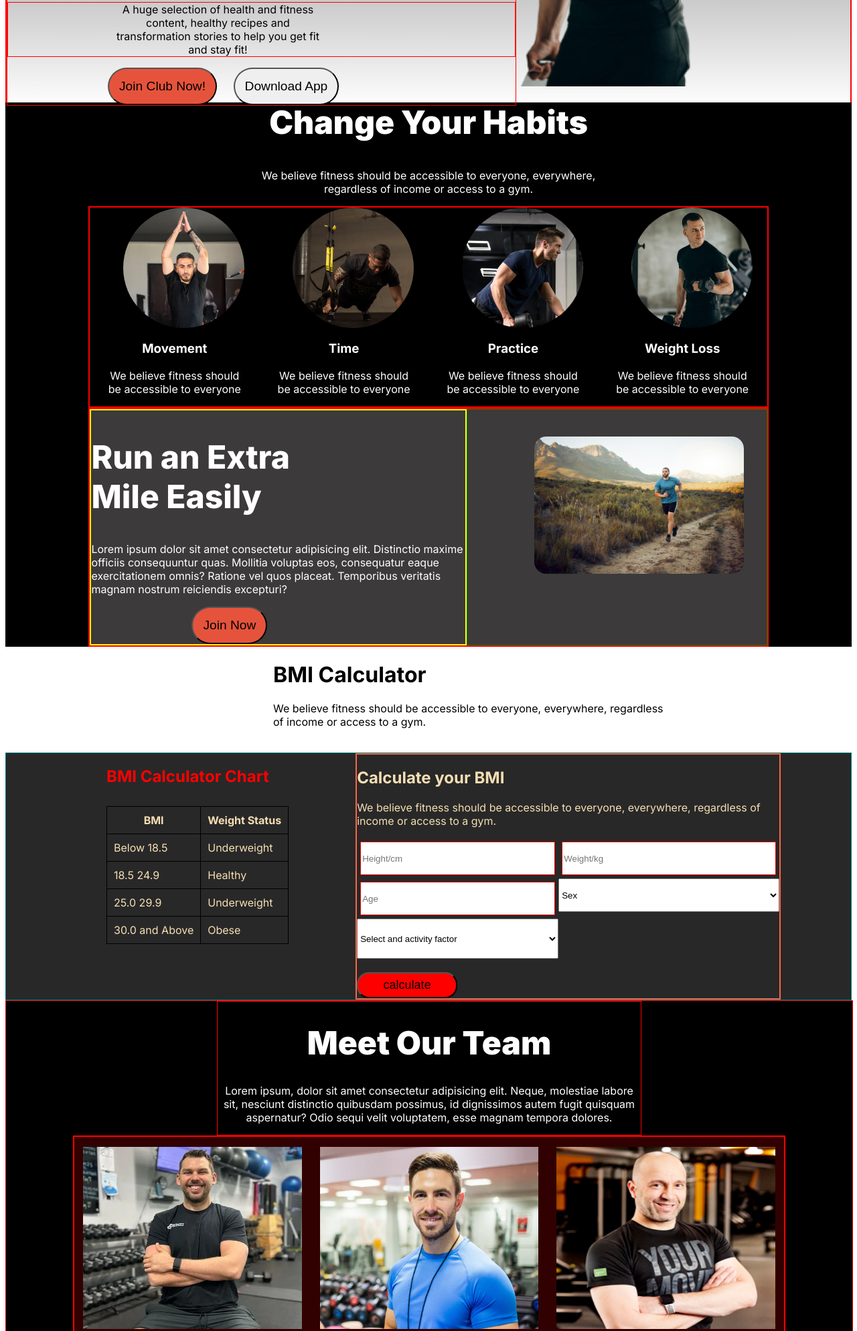
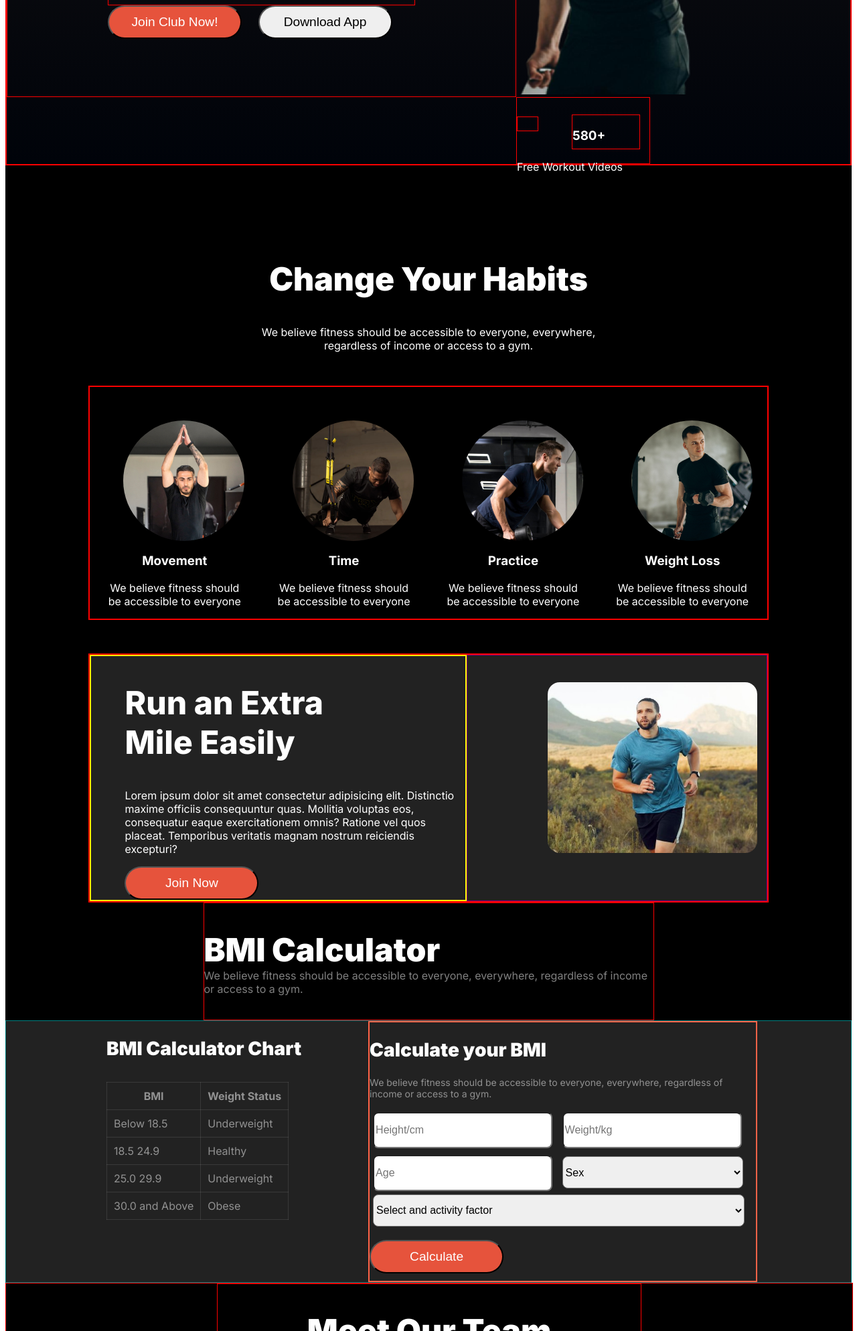
Before and after one commit to rasel3980/B10A2-versatile-ui-assignment, a plain HTML site: page index.html in a window 1280 px wide. Shown: the part 568-2556 px from the top of the page at 67% size. Drawn offline with Linux system fonts and the light colour scheme.

Commit message:
Resolve code

```diff
--- a/index.html
+++ b/index.html
@@ -7,32 +7,52 @@
     <link rel="stylesheet" href="styles/styles.css">
 </head>
 <body class="inter-font">
+    <section class="bgc">
         <header class="header">
             <nav class="navbar">
                 <h1 class="title"><i>Fitness</i></h1>
-            <ul class="nav-links">
+                <ul>
+                    <div class="list-item">
                         <li><a class="home-btn" href="">Home</a></li>
                         <li><a href="">Service</a></li>
                         <li><a href="">contact</a></li>
                         <li><a href="">About</a></li>
+                    </div>
                 </ul>
             </nav>
             <div class="container">
                 <div class="border">
-                <h1 class="title-1">Get body in shape & stay healthy</h1>
-                <p class="description">A huge selection of health and fitness content, healthy recipes and transformation stories to help you get fit and stay fit!</p>
+                    <div class="title-1"><h1>Get body in <span class="shape">shape </span> & stay healthy</h1></div>
+                    <div class="description">
+                        <p>A huge selection of health and fitness content, healthy recipes and transformation stories to help you get fit and stay fit!</p>
+                    </div>
                     <button class="btn1">Join Club Now!</button>
                     <button class="btn2">Download App</button>
                 </div>
                 <div>
                     <img class="img1" src="images/Images 2.png" alt="">
+                    <div class="box">
+                        <div class="box-container">
+                            <div class="circle-box">
+
+                            </div>
+                            <div class="count">
+                                <h3>580+</h3>
                             </div>
                         </div>
+                        <p class="box-description">Free Workout Videos</p>
+                    </div>
+                </div>
+
+            </div>
+
         </header>
         <main>
-            <section class="habit-section">
+                <div class="habit-section">
+                <div class="habit">
                     <h1 class="title-2">Change Your Habits</h1>
                     <p class="description-2">We believe fitness should be accessible to everyone, everywhere, regardless of income or access to a gym.</p>
+                </div>
                 <div class="habit-img">
                     <div>
                         <img class="img" src="images/image 2.png" alt="">
@@ -58,17 +78,17 @@
                 <div class="runner">
                     <div class="Runner">
                         <h1 class="runner-title">Run an Extra <br> Mile Easily</h1>
-                    <p>Lorem ipsum dolor sit amet consectetur adipisicing elit. Distinctio maxime officiis consequuntur quas. Mollitia voluptas eos, consequatur eaque exercitationem omnis? Ratione vel quos placeat. Temporibus veritatis magnam nostrum reiciendis excepturi?</p>
-                    <button class="btn1">Join Now</button>
+                        <p class="runner-description">Lorem ipsum dolor sit amet consectetur adipisicing elit. Distinctio maxime officiis consequuntur quas. Mollitia voluptas eos, consequatur eaque exercitationem omnis? Ratione vel quos placeat. Temporibus veritatis magnam nostrum reiciendis excepturi?</p>
+                        <button class="btn3">Join Now</button>
                     </div>
                     <div class="run-img">
-                    <img class="runner-img" src="images/run.jpg" alt="">
+                        <img class="runner-img" src="images/run2.jpg" alt="">
                     </div>
                 </div>
-        </section>
+            </div>
             <div class="clc-title">
                 <h1>BMI Calculator</h1>
-            <p>We believe fitness should be accessible to everyone, everywhere, regardless of income or access to a gym.</p><br>
+                <p class="description-clc">We believe fitness should be accessible to everyone, everywhere, regardless of income or access to a gym.</p><br>
             </div>
             <section class="table-section">
                 <div class="table">
@@ -103,24 +123,26 @@
                 </div>
                 <div class="calculate">
                     <h2>Calculate your BMI</h2>
-                <p>We believe fitness should be accessible to everyone, everywhere, regardless of income or access to a gym.</p>
-                <form class="input-form">
+                    <p class="description-bmi">We believe fitness should be accessible to everyone, everywhere, regardless of income or access to a gym.</p>
+                    <div class="input-form">
+                        <form>
                             <input class="input-bg" type="Height/cm" name="" id="" placeholder="Height/cm">
                             <input class="input-bg" type="Weight/kg" name="" id="" placeholder="Weight/kg">
                             <input class="input-bg" type="Age" name="" id="" placeholder="Age">
-
-                        <select class="dropdown">
+                            <select class="input-bg1">
                                 <option value="">Sex</option>
                                 <option value="">Male</option>
                                 <option value="">Female</option>
                             </select>
-                        <select class="dropdown2">
+                            <select class="input-bg2">
                                 <option value="">Select and activity factor</option>
                             </select>
+
                         </form>
+                    </div>
 
                     <br>
-                <button class="btn3">calculate</button>
+                    <button class="btn4">Calculate</button>
                 </div>
             </section>
             <div class="meet-team">
@@ -176,5 +198,6 @@
                 </div>
 
         </footer>
+    </section>
 </body>
 </html>
--- a/styles/styles.css
+++ b/styles/styles.css
@@ -9,9 +9,14 @@
   font-style: normal;
 }
 
-
+/* body{
+    background-color: black;
+} */
+ .bgc{
+     background-color: rgb(0, 0, 0);
+ }
 .header{
-    background: linear-gradient(180.00deg, rgb(17, 17, 17),rgba(119, 119, 119, 0) 100%);
+    background:linear-gradient(rgb(23, 21, 21), rgba(0, 3, 10, 0.955));;
 }
 .navbar{
     display: flex;
@@ -19,24 +24,23 @@
     align-items: center;
     padding: 0px 150px;
     border: 2px solid yellow;
-    /* background: linear-gradient(180deg, #111111 0%, rgba(119, 119, 119, 0) 100%); */
+
 
 }
-.nav-links{
+.list-item{
     display: flex;
-    justify-content: space-between;
     align-items: center;
-    /* padding-right: 100px; */
-    /* gap: 47px; */
-    /* width: 300px; */
-    border-radius: 46px;
-    border: 1px solid red;
+    gap: 47px;
+    border-radius: 39px;
+    width: 400px;
+    border: 1px solid yellow;
+
 }
-.nav-links>li{
+.list-item>li{
     list-style: none;
     text-align: center;
 }
-.nav-links>li a{
+.list-item>li a{
     display: flex;
     justify-content: center;
     align-items: center;
@@ -51,12 +55,15 @@
     color: rgba(230, 83, 60, 1);
 
 }
+.shape{
+    font-family:;
+}
 .home-btn{
     font-weight: 600;
     font-size: 18px;
     /* margin-top: 50px; */
     border-radius: 46px;
-    border: 2px solid orange;
+    /* border: 2px solid orange; */
     width: 80px;
     height: 30px;
     /* padding-top: 10px; */
@@ -66,16 +73,18 @@
 
 .container{
     display: flex;
+    color: white;
     border: 2px solid red;
 }
 .title-1{
     display: flex;
     justify-content: center;
-    align-items: center;
+    /* align-items: center; */
+    height: 350px;
     font-weight: 900;
-    font-size: 4rem;
-    width: 50%;
-    margin-top: 100px;
+    font-size: 2.5rem;
+    width: 60%;
+    /* margin-top: 50px; */
     margin-left: 150px;
     border: 1px solid red;
     /* padding: 0px 50px; */
@@ -84,42 +93,84 @@
     border: 1px solid red;
     display: flex;
     justify-content: center;
-    text-align: center;
-    padding: 0px 280px 0px 150px;
+    /* text-align: center; */
+    margin: 0px 150px;
+    /* padding: 0px 280px 0px 150px; */
     /* font-size: 18px; */
     /* width: 60%;
     margin-left: 150px; */
 }
 .border{
+    margin-bottom: 100px;
     border: 1px solid red;
 }
 .img1{
     margin-right: 150px;
 }
-.btn1{
+.btn1,.btn3{
     /* font-weight: 900; */
+    color: white;
     font-size: 1.2rem;
     background: rgba(230, 83, 60, 1);
     margin-left: 150px;
     border-radius: 40px;
-    padding: 15px;
+    height: 50px;
+    width: 200px;
+    /* padding: 15px; */
 }
 .btn2{
     /* font-weight: 900; */
+    /* color: white; */
     font-size: 1.2rem;
     margin-left: 20px;
-    padding: 15px;
+    /* padding: 15px; */
+    width: 200px;
+    height: 50px;
     border-radius: 40px;
 }
+.box{
+    /* display: flex; */
+    color: white;
+    box-sizing: border-box;
+    width: 200px;
+    height: 100px;
+
+    /* padding: 0px 0px 50px 0px; */
+    border: 1px solid red;
+}
+.box-container{
+    display: flex;
+}
+.circle-box{
+    border: 1px solid red;
+    margin: auto 0px;
+    /* padding-left: 10px; */
+    width: 30px;
+    height: 20px;
+}
+.count{
+    width: 100px;
+    height: 50px;
+    margin: 25px 0px 0px 50px;
+    border: 1px solid red;
+}
+.box-description{
+    /* display: flex;
+    justify-content: flex-start; */
+}
 .habit-section{
-    background-color: black;
+    background: rgb(0, 0, 0);
     color: white;
-    margin-top: -46px;
+    /* margin-top: -43px; */
+}
+.habit{
+    padding-top: 100px;
 }
 .title-2{
     display: flex;
     justify-content: center;
     align-items: center;
+
     font-weight: 900;
     font-size: 3rem;
 }
@@ -132,8 +183,9 @@
 .habit-img{
     display: flex;
     border: 2px solid red;
+    padding-top: 50px;
     width: 80%;
-    margin:0px auto ;
+    margin:50px auto ;
 }
 .img{
     display: flex;
@@ -156,13 +208,17 @@
 .runner-title{
     font-weight: 800;
     font-size: 3rem;
+    padding-left: 50px;
 }
-
+.runner-description{
+    padding-left: 50px;
+}
 .runner{
-    background-color: #3c3a3a;
+    background:rgb(34, 34, 34);
     display: flex;
     border: 2px solid red;
     width: 80%;
+
     /* height: 20%; */
     margin: 0px auto;
 }
@@ -170,22 +226,41 @@
     width: 100%;
     border: 2px solid yellow;
 }
+.btn3{
+    margin-left: 50px;
+}
 .runner-img{
-    margin: 40px 50px 40px 100px;
+    margin: 40px 0px 40px 120px;
+    /* margin: 0px auto; */
     border-radius: 18px;
     width: 70%;
 }
 .run-img{
     width: 80%;
-    border: 1px solid green;
+    border: 1px solid purple;
 }
 /* Table section */
 .clc-title{
-    width: 600px;
-    margin-left: 400px;
+    width: 671px;
+    /* height: 120px; */
+    /* background-color: black; */
+    color: white;
+    margin: 0px auto;
+    border: 1px solid red;
+    /* width: 600px;
+    margin-left: 400px; */
+}
+.clc-title>h1{
+    color: rgb(255, 255, 255);
+    font-size: 3rem;
+    font-weight: 900;
+}
+.description-clc{
+    margin-top: -40px;
+    color: rgba(255, 255, 255, 0.5);
 }
 .table-section{
-    background-color: rgb(40, 40, 40);
+    background: rgb(34, 34, 34);
     color: wheat;
 }
 table{
@@ -195,13 +270,16 @@ table{
     margin-left: 150px;
 }
 .table-head{
-    color: red;
+    color: rgb(255, 255, 255);
+    font-size: 28px;
+    font-weight: 900;
 }
 td,th{
     padding: 10px;
 }
 th,td{
-    border: 1px solid black;
+    border: 1px solid rgba(255, 255, 255, 0.1);
+    color: rgba(255, 255, 255, 0.5);
 }
 table{
     border-collapse: collapse;
@@ -212,48 +290,76 @@ table{
 }
 .calculate{
     border: 2px solid tomato;
-    width: 50%;
+    width: 577px;
+    height: 386px;
     margin-left: 100px;
+}
+.calculate>h2{
+    font-size: 28px;
+    font-weight: 900;
+    color: rgb(255, 255, 255);
+}
+.description-bmi{
+    font-size: 14px;
+    font-weight: 400;
+    color: rgba(255, 255, 255, 0.5);
+}
+.input-bg{
+    font-size: 16px;
+    width: 260px;
+    height: 48px;
+    border-radius: 8px;
+    color: rgba(255, 255, 255, 0.6);
+}
+.input-bg1{
+    font-size: 16px;
+    width: 270px;
+    height: 48px;
+    border-radius: 8px;
+    margin-left: 5px;
+    /* color: rgba(255, 255, 255, 0.6); */
+
+}
+.input-bg2{
+    font-size: 16px;
+    width: 555px;
+    height: 48px;
+    border-radius: 8px;
+    margin-left: 5px;
+    /* color: rgba(255, 255, 255, 0.6); */
+
+}
+.input-bgg{
+    font-size: 16px;
+    font-weight: 400;
 }
 .input-width{
     grid-column: 1/3;
 }
 .input-form{
-    display: grid;
-    grid-template-columns: repeat(2,1fr) ;
-    grid-template-rows: 60px 60px 60px;
+    display: flex;
+    flex-direction: row;
+    justify-content: flex-start;
+    align-items: center;
 
     /* grid-template-rows: repeat(2,1fr); */
 }
-.dropdown{
-    /* position: relative;
-    display: inline-block; */
-    width: 330px;
-    height: 50px;
-}
-.dropdown2{
-    /* width: 600px; */
-}
-.arrow{
-    position: absolute;
-    right: 10px;
-    top: 50%;
-    transform: translateY(-50%);
-    pointer-events: none;
-}
+
+
 .input-form>input{
     border: 1px solid red;
 }
 input{
     margin: 5px;
 }
-.btn3{
-    font-size: 18px;
-    background-color: red;
-    width: 150px;
-    /* margin-top: 30px; */
-    border-radius: 18px;
-    padding: 7px;
+.btn4{
+    font-size: 1.2rem;
+    background: rgba(230, 83, 60, 1);
+    color: rgb(255, 255, 255);
+    border-radius: 50px;
+    height: 50px;
+    width: 200px;
+
 }
 /* Team section */
 .team-title{
@@ -295,10 +401,16 @@ input{
 .meet-title{
     text-align: center;
     font-weight: 900;
-    font-size: 48px;
+    font-size: 3rem;
+    color: rgb(255, 255, 255);
 }
 .meet-description{
+    font-size: 14px;
+    font-weight: 400;
     text-align: center;
+    color: rgba(255, 255, 255, 0.5);
+    margin-top: -40px;
+    margin-bottom: 50px;
 }
 .grid-container{
     display: grid;
@@ -316,22 +428,24 @@ input{
     width: 1060px;
     height: 604px;
     /* height: 80%; */
-    background-color: rgba(246, 8, 8, 0.2);
+
+    background: rgba(255, 255, 255, 0.1);
 }
 .trainer{
     /* border: 2px solid yellow; */
 
     display: flex;
-    justify-content:space-evenly;
+    /* justify-content:space-evenly; */
     align-items: center;
+
     padding: 10px;
-    /* margin: 0px 10px; */
+    /* margin: 20px 0px; */
 
 }
 .size{
     /* border: 1px solid greenyellow; */
     /* border-radius: 14px; */
-
+    border-radius: 8px;
     width: 326.67px;
     height: 272px;
     /* padding: 20px 0px; */
@@ -360,14 +474,18 @@ footer{
     /* margin: 0px 25%; */
 }
 .footer-title{
-    font-weight: 900;
-    font-size: 3rem;
+    font-weight: 800;
+    font-size: 4.3rem;
     display: flex;
     color: rgba(230, 83, 60, 1);
 }
 .footer-description{
     display: flex;
     text-align: left;
+    font-size: 14px;
+    font-weight: 400;
+    margin-top: -50px;
+    color: rgba(255, 255, 255, 0.5);
 }
 .footer-nav{
     display: flex;
@@ -381,18 +499,27 @@ footer{
     /* border: 1px solid red; */
 }
 .get-start{
-    font-weight: 800;
+    font-weight: 700;
     font-size: 2rem;
+    color: rgb(255, 255, 255);
 }
 .ul{
+    /* border: 1px solid red; */
+    width: 185px;
     list-style: none;
     text-align: left;
-    font-size: large;
+}
+.ul>li{
+    font-size: 23px;
+    font-weight: 400;
+    color: rgba(255, 255, 255, 0.5);
 }
 .the-end{
     display: flex;
     justify-content: center;
-    border-top: 2px solid wheat;
+    border-top:2px solid rgba(255, 255, 255, 0.1);
     margin: 50px 150px 0px 150px;
     padding-top: 25px;
+    font-size: 20px;
+    color:rgba(255, 255, 255, 0.5);
 }
```
Lines whose indentation alone changed are shown as unchanged.
